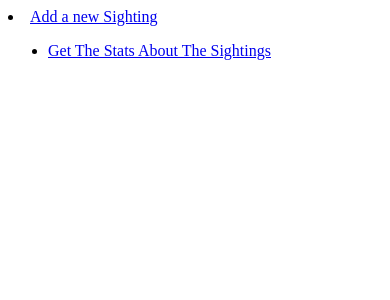
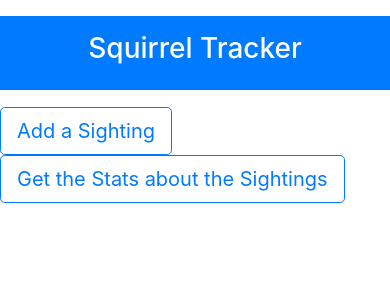
Before and after one commit to yuxiao-shawn-wang/django-project, a Django app: page /sightings/ in a window 390 px wide. Shown: the top 300 px of the page. Run offline with Django 3.2, Linux system fonts and the light colour scheme; data that the repository does not hold is empty; some libraries are stand-ins or nearby versions.

Commit message:
add some style

```diff
--- a/sightings/templates/sightings/all.html
+++ b/sightings/templates/sightings/all.html
@@ -1,16 +1,42 @@
+<!doctype html>
+<html lang="en">
+
+
+	 <meta charset="utf-8">
+    <meta name="viewport" content="width=device-width, initial-scale=1, shrink-to-fit=no">
+    <link rel="stylesheet" href="https://maxcdn.bootstrapcdn.com/bootstrap/4.0.0/css/bootstrap.min.css" integrity="sha384-Gn5384xqQ1aoWXA+058RXPxPg6fy4IWvTNh0E263XmFcJlSAwiGgFAW/dAiS6JXm" crossorigin="anonymous">
+
+
+
+      <body>
 {% block content %}
 
+<div class="text-center container p-3 my-3 bg-primary text-white" ><h3>Squirrel Tracker</h3> </div>
+<div class="row">
+	<div class="col-sm-3"></div>
+	<div class="col-sm-3">
+		<a class="btn btn-outline-primary btn-lg"  href="/sightings/add" role="button"> Add a Sighting</a>
+</div>
+	<div class="col-sm-3">
+	 <a class="btn btn-outline-primary btn-lg" href="/sightings/stats" role="button">Get the Stats about the Sightings</a>
+	</div>
+	<div class="col-sm-3"></div>
 
-<li><a href="/sightings/add"> Add a new Sighting</a></li>
-<ul>
+</div>
 
-        {%for squirrel in squirrels %}
-        <li><a href="/sightings/{{squirrel.Unique_Squirrel_ID}}">{{squirrel.Unique_Squirrel_ID}}</a></li>
-        {%endfor%}
-	 <li><a href="/sightings/stats">Get The Stats About The Sightings</a></li>
-
-
-</ul>
-
+{% for squirrel in squirrels %}
+<div class="card">
+    <div class="card-body">
+	    <h4 class="card-title">Unique Squirrel ID of the Sighting - {{squirrel.Unique_Squirrel_ID}}</h4>
+    click link for detail information: <a href="/sightings/{{squirrel.Unique_Squirrel_ID}}" class="card-link">{{squirrel.Unique_Squirrel_ID}}</a>
+  </div>
+</div>
+{%endfor%}
 
 {% endblock %}
+<script src="https://code.jquery.com/jquery-3.2.1.slim.min.js" integrity="sha384-KJ3o2DKtIkvYIK3UENzmM7KCkRr/rE9/Qpg6aAZGJwFDMVNA/GpGFF93hXpG5KkN" crossorigin="anonymous"></script>
+    <script src="https://cdnjs.cloudflare.com/ajax/libs/popper.js/1.12.9/umd/popper.min.js" integrity="sha384-ApNbgh9B+Y1QKtv3Rn7W3mgPxhU9K/ScQsAP7hUibX39j7fakFPskvXusvfa0b4Q" crossorigin="anonymous"></script>
+    <script src="https://maxcdn.bootstrapcdn.com/bootstrap/4.0.0/js/bootstrap.min.js" integrity="sha384-JZR6Spejh4U02d8jOt6vLEHfe/JQGiRRSQQxSfFWpi1MquVdAyjUar5+76PVCmYl" crossorigin="anonymous"></script>
+
+	</body>
+</html>
```
